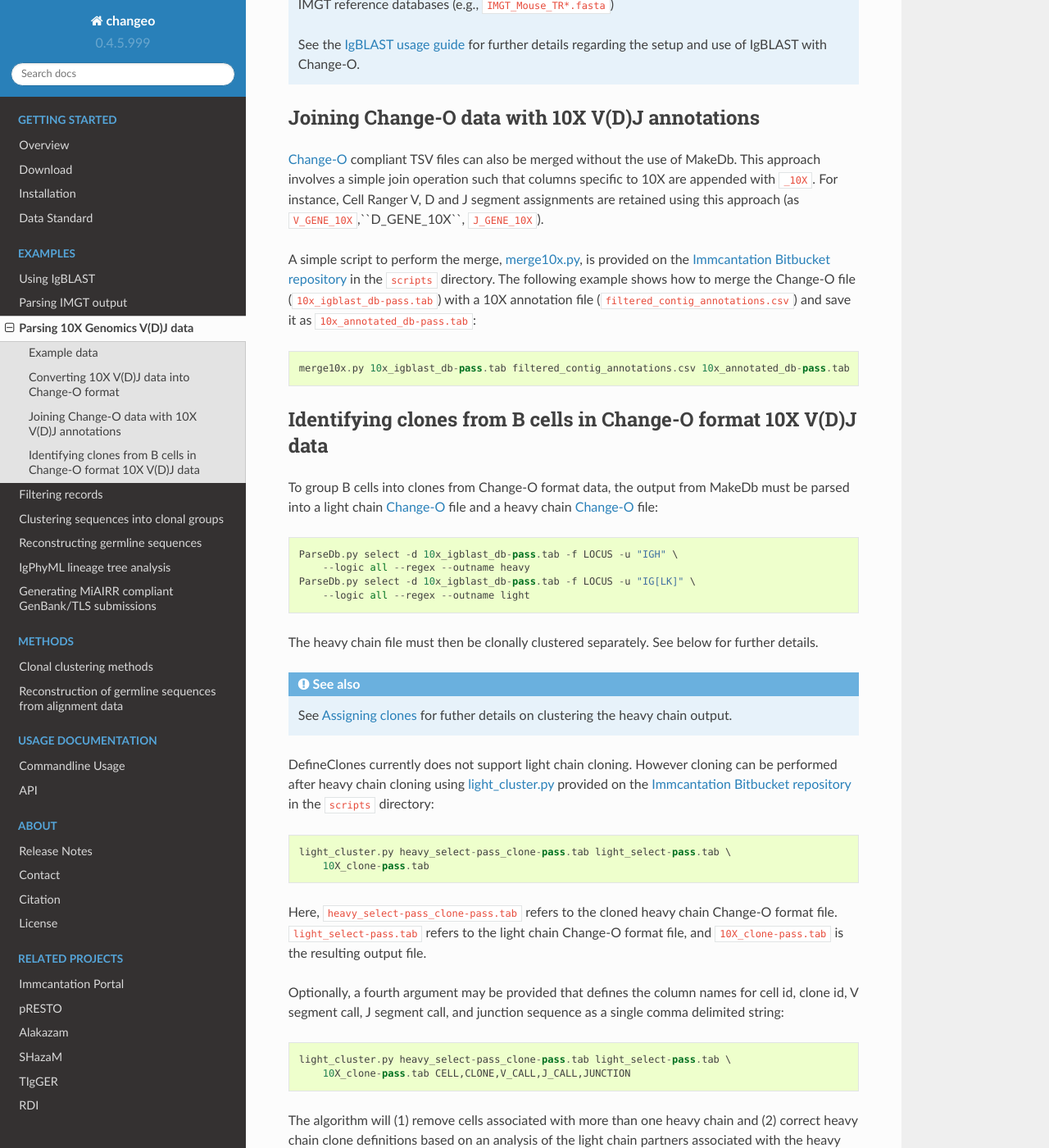
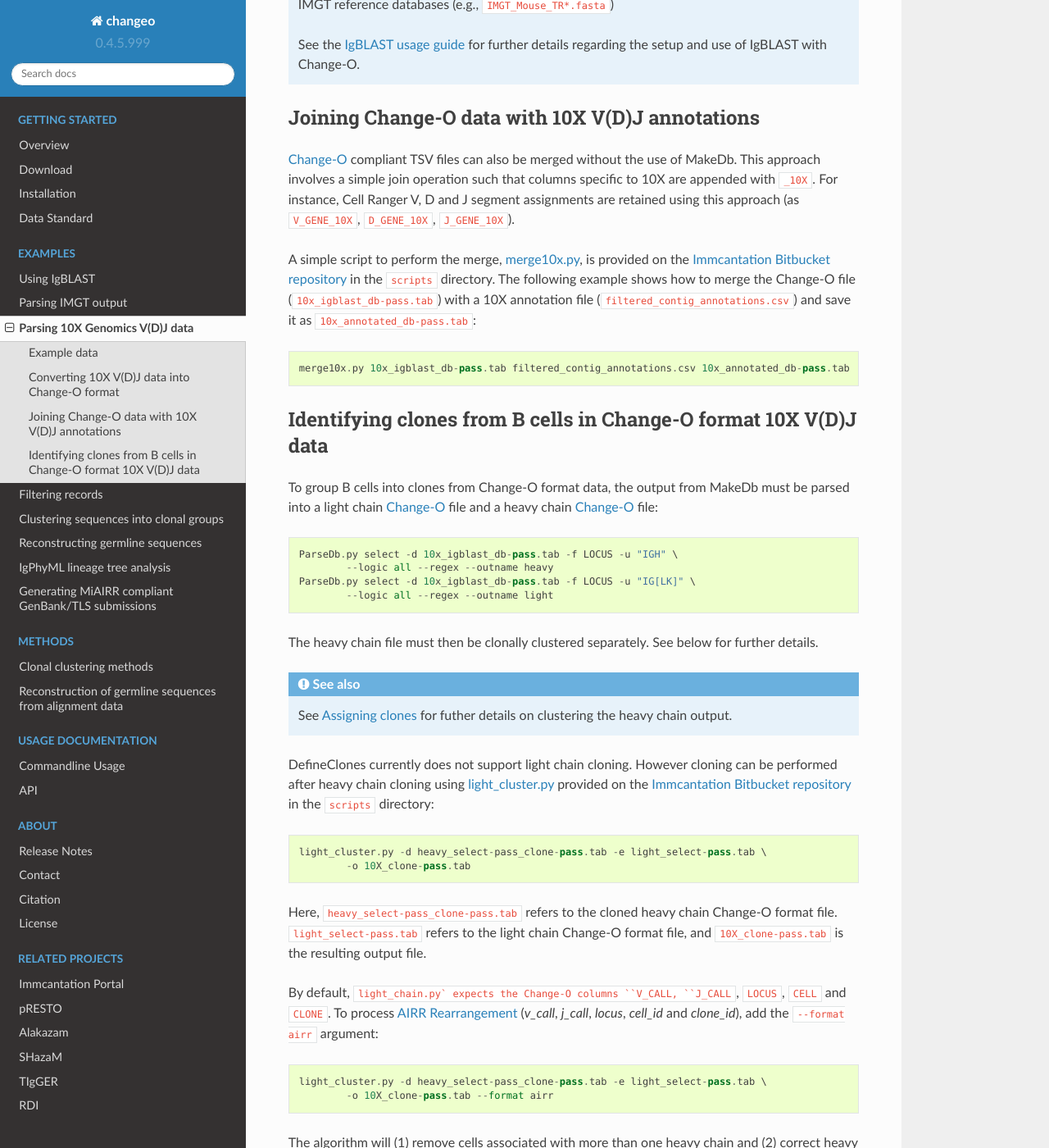
Before and after one commit to immcantation/changeo, a Sphinx documentation site: the page built from docs/examples/10x.rst, in a window 1280 px wide and 1400 px high, scrolled down 944 px. Shown: the whole window at 82% size. Built offline with Sphinx 7.4.7 and the Read the Docs theme 2.0.0, drawn with Linux system fonts in a browser that asks for light colours; formulas are drawn with MathJax 3.

Commit message:
Update 10x docs with changes to light_cluster.py.

```diff
--- a/docs/examples/10x.rst
+++ b/docs/examples/10x.rst
@@ -52,7 +52,8 @@ Joining Change-O data with 10X V(D)J annotations
 
 :ref:`Change-O <Standard>` compliant TSV files can also be merged without the use of :ref:`MakeDb`.
 This approach involves a simple join operation such that columns specific to 10X are appended with ``_10X``.
-For instance, Cell Ranger V, D and J segment assignments are retained using this approach (as ``V_GENE_10X``,``D_GENE_10X``, ``J_GENE_10X``).
+For instance, Cell Ranger V, D and J segment assignments are retained using this approach (as ``V_GENE_10X``,
+``D_GENE_10X``, ``J_GENE_10X``).
 
 A simple script to perform the merge,
 `merge10x.py <https://bitbucket.org/kleinstein/immcantation/src/tip/scripts/merge10x.py>`__,
@@ -61,7 +62,7 @@ in the ``scripts`` directory. The following example shows how to merge the
 Change-O file (``10x_igblast_db-pass.tab``) with a 10X annotation file
 (``filtered_contig_annotations.csv``) and save it as ``10x_annotated_db-pass.tab``::
 
-	merge10x.py 10x_igblast_db-pass.tab filtered_contig_annotations.csv 10x_annotated_db-pass.tab
+    merge10x.py 10x_igblast_db-pass.tab filtered_contig_annotations.csv 10x_annotated_db-pass.tab
 
 Identifying clones from B cells in Change-O format 10X V(D)J data
 --------------------------------------------------------------------------------
@@ -69,35 +70,36 @@ Identifying clones from B cells in Change-O format 10X V(D)J data
 To group B cells into clones from Change-O format data, the output from :ref:`MakeDb` must be parsed into a light chain
 :ref:`Change-O <Standard>` file and a heavy chain :ref:`Change-O <Standard>` file::
 
-	ParseDb.py select -d 10x_igblast_db-pass.tab -f LOCUS -u "IGH" \
+    ParseDb.py select -d 10x_igblast_db-pass.tab -f LOCUS -u "IGH" \
 	    --logic all --regex --outname heavy
-	ParseDb.py select -d 10x_igblast_db-pass.tab -f LOCUS -u "IG[LK]" \
+    ParseDb.py select -d 10x_igblast_db-pass.tab -f LOCUS -u "IG[LK]" \
 	    --logic all --regex --outname light
 
 The heavy chain file must then be clonally clustered separately. See below for further details.
 
 .. seealso::
 
-	See `Assigning clones <http://shazam.readthedocs.io/en/latest/examples/cloning.html>`__
-	for futher details on clustering the heavy chain output.
+    See `Assigning clones <http://shazam.readthedocs.io/en/latest/examples/cloning.html>`__
+    for futher details on clustering the heavy chain output.
 
-:ref:`DefineClones` currently does not support light chain cloning. However cloning can be performed after heavy chain cloning
-using `light_cluster.py <https://bitbucket.org/kleinstein/immcantation/src/tip/scripts/light_cluster.py>`__
+:ref:`DefineClones` currently does not support light chain cloning. However cloning can be performed after
+heavy chain cloning using `light_cluster.py <https://bitbucket.org/kleinstein/immcantation/src/tip/scripts/light_cluster.py>`__
 provided on the `Immcantation Bitbucket repository <https://bitbucket.org/kleinstein/immcantation>`__
 in the ``scripts`` directory::
 
-	light_cluster.py heavy_select-pass_clone-pass.tab light_select-pass.tab \
-	    10X_clone-pass.tab
+    light_cluster.py -d heavy_select-pass_clone-pass.tab -e light_select-pass.tab \
+	    -o 10X_clone-pass.tab
 
 Here, ``heavy_select-pass_clone-pass.tab`` refers to the cloned heavy chain Change-O format file.
 ``light_select-pass.tab`` refers to the light chain Change-O format file, and
 ``10X_clone-pass.tab`` is the resulting output file.
 
-Optionally, a fourth argument may be provided that defines the column names for cell id, clone id,
-V segment call, J segment call, and junction sequence as a single comma delimited string::
+By default, ``light_chain.py` expects the Change-O columns ``V_CALL, ``J_CALL``, ``LOCUS``, ``CELL`` and ``CLONE``.
+To process `AIRR Rearrangement <http://docs.airr-community.org/en/latest/datarep/overview.html>`_
+(`v_call`, `j_call`, `locus`, `cell_id` and `clone_id`), add the ``--format airr`` argument::
 
-	light_cluster.py heavy_select-pass_clone-pass.tab light_select-pass.tab \
-	    10X_clone-pass.tab CELL,CLONE,V_CALL,J_CALL,JUNCTION
+    light_cluster.py -d heavy_select-pass_clone-pass.tab -e light_select-pass.tab \
+	    -o 10X_clone-pass.tab --format airr
 
-The algorithm will (1) remove cells associated with more than one heavy chain and (2) correct heavy chain clone definitions based on an analysis of the light chain partners associated
-with the heavy chain clone.
+The algorithm will (1) remove cells associated with more than one heavy chain and (2) correct heavy chain
+clone definitions based on an analysis of the light chain partners associated with the heavy chain clone.
```
